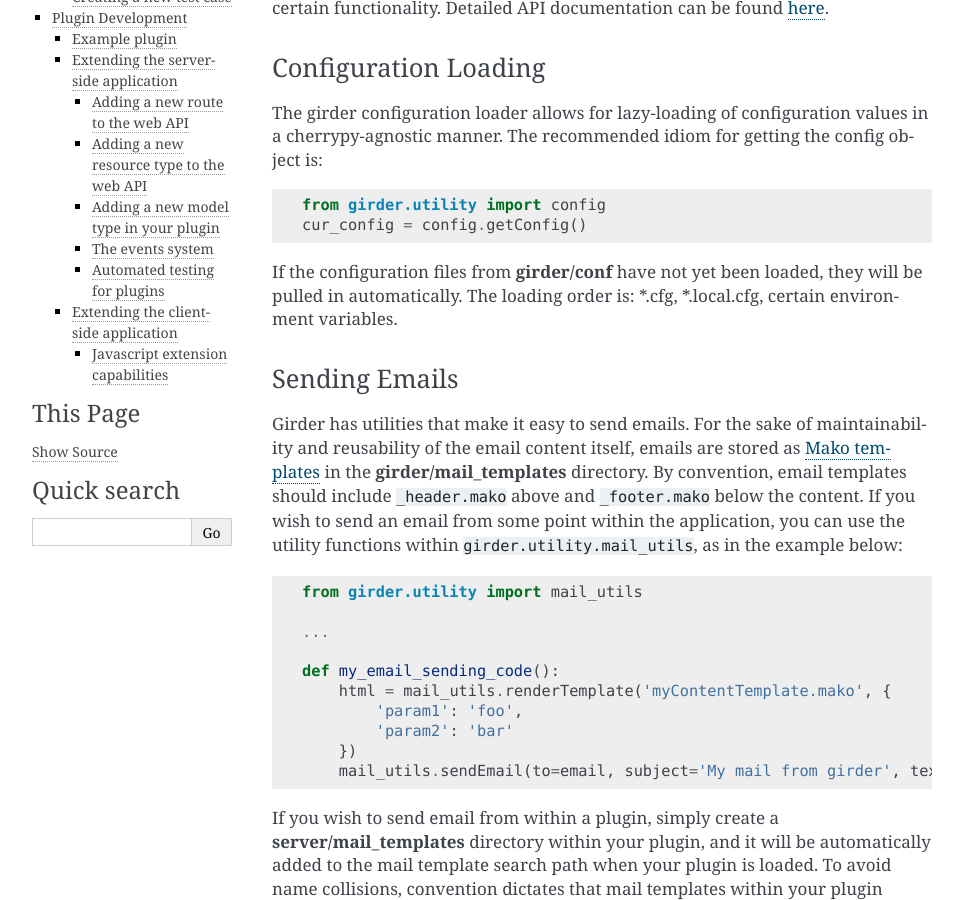
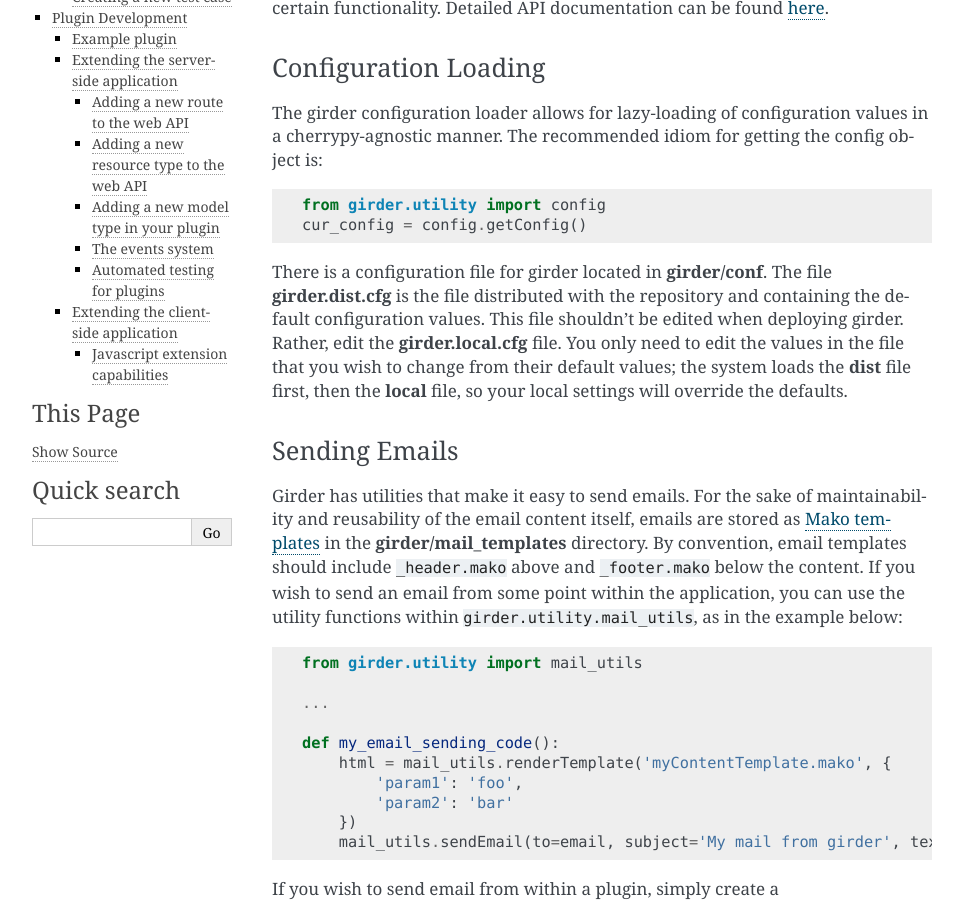
Before and after one commit to girder/girder, a Sphinx documentation site: the page built from docs/development.rst, in a window 1280 px wide and 900 px high, scrolled down 339 px. Shown: the whole window, without its empty margins (148-1111 px from the left). Built offline with Sphinx 7.4.7, drawn with Linux system fonts in a browser that asks for light colours.

Commit message:
Fixes #187. Correctly describe config loading in sphinx docs

```diff
--- a/docs/development.rst
+++ b/docs/development.rst
@@ -23,9 +23,13 @@ object is: ::
     from girder.utility import config
     cur_config = config.getConfig()
 
-If the configuration files from **girder/conf** have not yet been loaded, they
-will be pulled in automatically. The loading order is: \*.cfg, \*.local.cfg,
-certain environment variables.
+There is a configuration file for girder located in **girder/conf**. The file
+**girder.dist.cfg** is the file distributed with the repository and containing
+the default configuration values. This file shouldn't be edited when deploying
+girder. Rather, edit the **girder.local.cfg** file. You only need to edit the
+values in the file that you wish to change from their default values; the system
+loads the **dist** file first, then the **local** file, so your local settings
+will override the defaults.
 
 Sending Emails
 ^^^^^^^^^^^^^^
```
